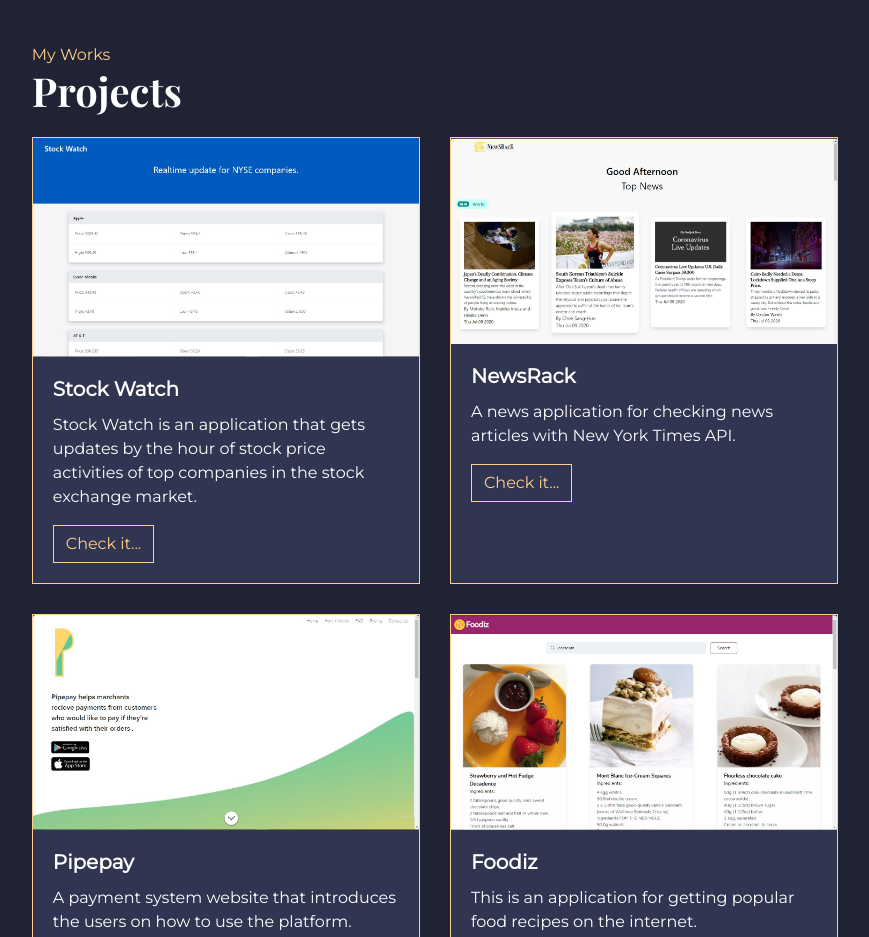
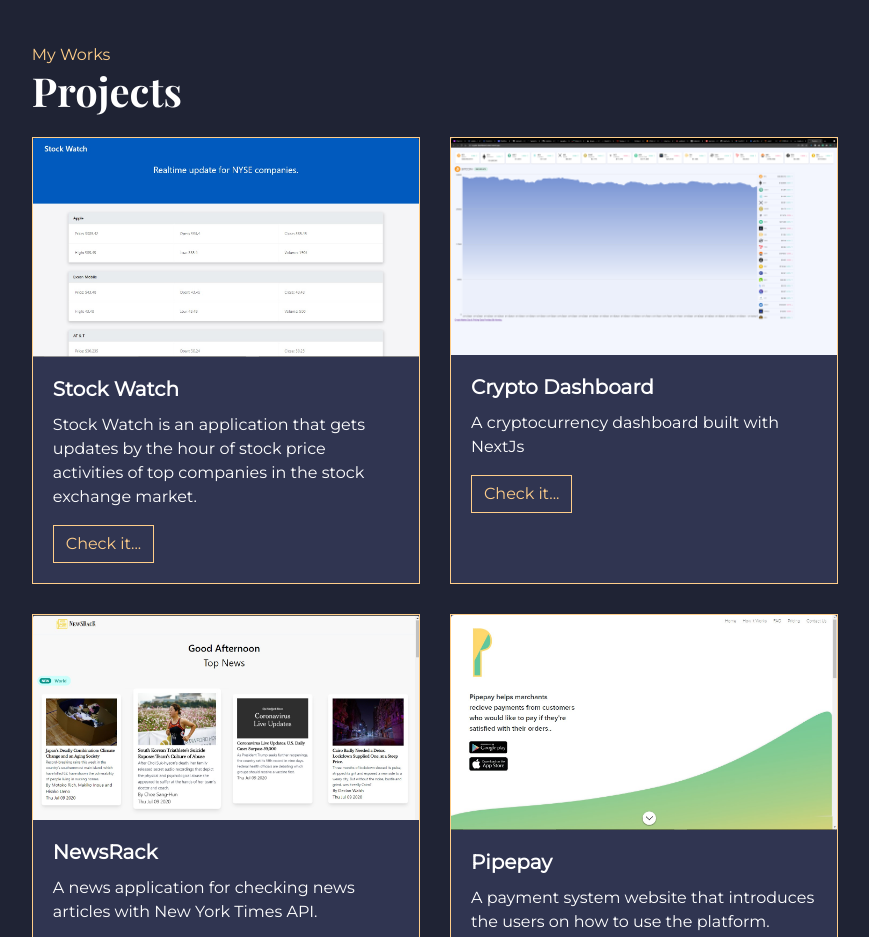
Before and after one commit to MichaelGee/portfolio, a plain HTML site: page index.html in a window 1280 px wide. Shown: the part 1360-2297 px from the top of the page, without its empty margins (205-1074 px from the left). Drawn offline with nearby package versions, Linux system fonts and the light colour scheme; a web font is replaced by a local one.

Commit message:
added one more project

```diff
--- a/index.html
+++ b/index.html
@@ -82,6 +82,15 @@
             <h5 class="card-title">Stock Watch</h5>
             <p class="card-text"> Stock Watch is an application that gets updates by the hour of stock price activities of top companies in the stock exchange market.</p>
             <a href="https://stocks-watcher.netlify.app/" target="_blank" class="btn  btn-outline-primary">Check it...</a>
+          </div>
+        </div>
+      <!--  -->
+      <div class="card" style="width: 100%;">
+          <img src="/images/crypto.png" class="card-img-top" alt="...">
+          <div class="card-body">
+            <h5 class="card-title">Crypto Dashboard</h5>
+            <p class="card-text"> A cryptocurrency dashboard built with NextJs</p>
+            <a href="https://crypto-dashboard-steel.vercel.app/" target="_blank" class="btn  btn-outline-primary">Check it...</a>
           </div>
         </div>
       <!--  -->
```
Also changed, not shown: images/crypto.png (added), 2 other files.
